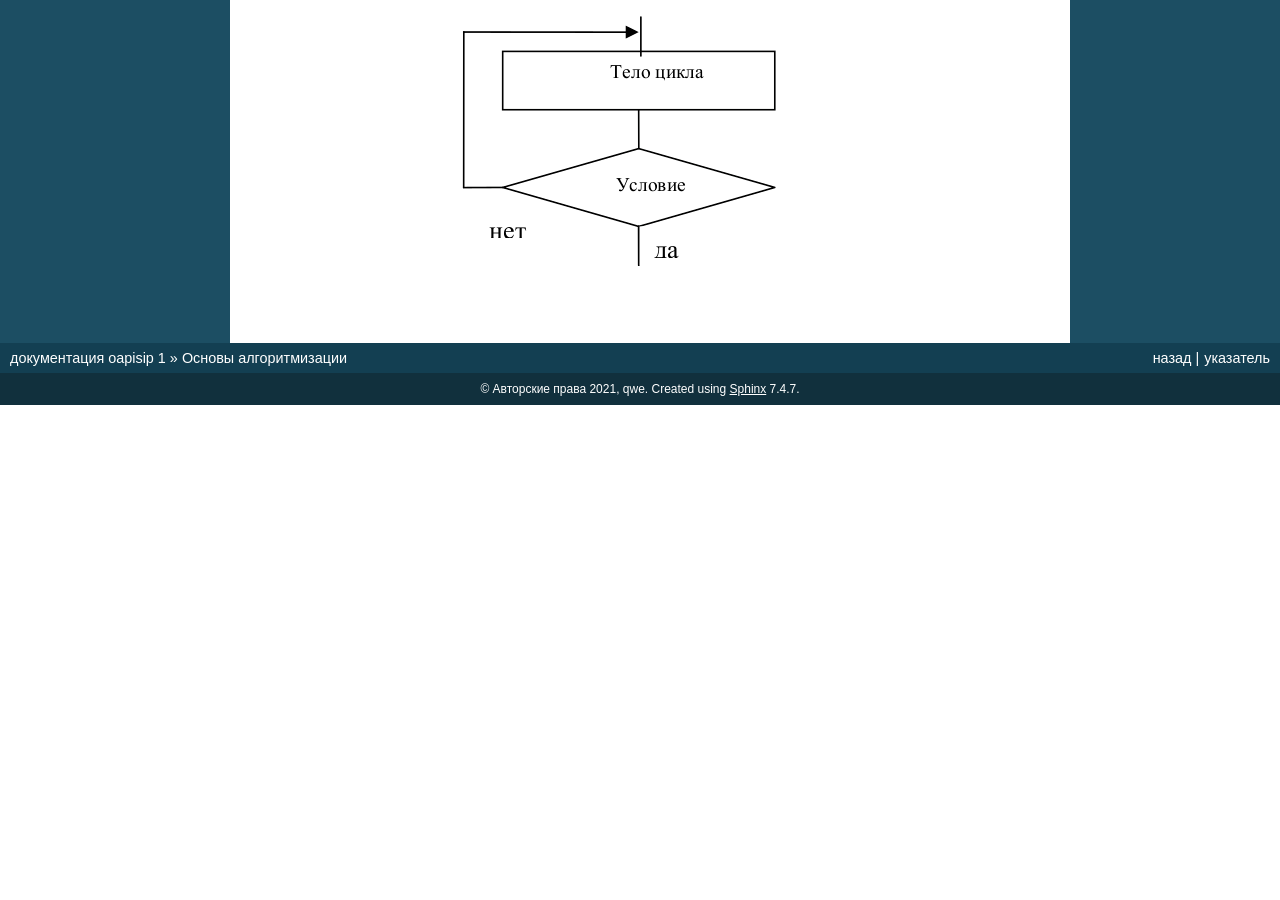
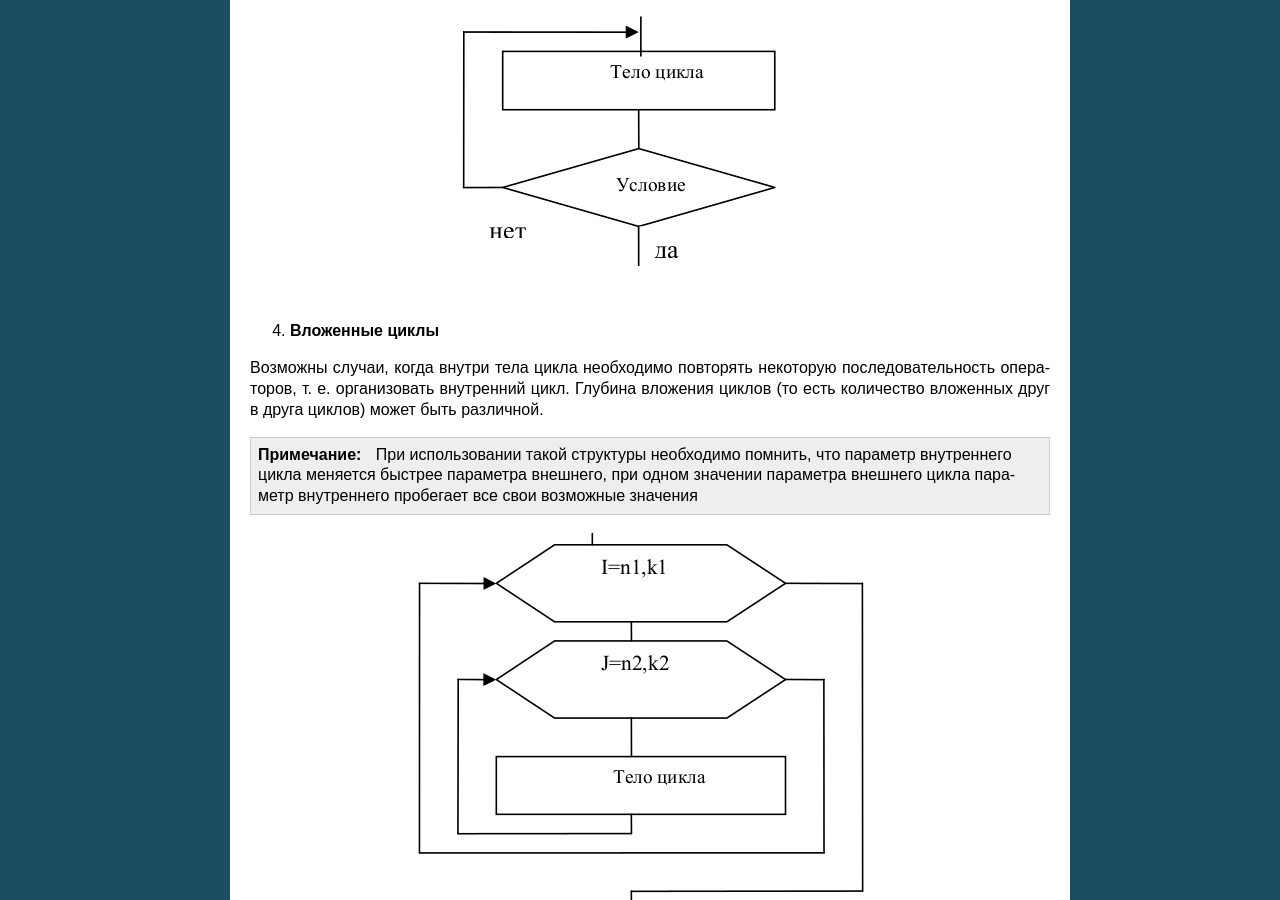
Before and after one commit to rimcupk/oapisip, a Sphinx documentation site: the page built from docs/chapters/01_algo/01_algo.rst, in a window 1280 px wide and 900 px high, scrolled down 4969 px. Built offline with Sphinx 7.4.7, drawn with Linux system fonts in a browser that asks for light colours; before the commit the page ends 5374 px from its top, so only the background shows below that.

Commit message:
Update 01_algo.rst

```diff
--- a/docs/chapters/01_algo/01_algo.rst
+++ b/docs/chapters/01_algo/01_algo.rst
@@ -100,3 +100,14 @@
        :scale: 100 %
        :align: center
        :alt: asda
+
+4) **Вложенные циклы**
+
+Возможны случаи, когда внутри тела цикла необходимо повторять некоторую последовательность операторов, т. е. организовать внутренний цикл. Глубина вложения циклов (то есть количество вложенных друг в друга циклов) может быть различной.
+
+.. note:: При использовании такой структуры необходимо помнить, что параметр внутреннего цикла меняется быстрее параметра внешнего, при одном значении параметра внешнего цикла параметр внутреннего пробегает все свои возможные значения
+
+.. figure:: 01_forin.png
+       :scale: 100 %
+       :align: center
+       :alt: asda
```
